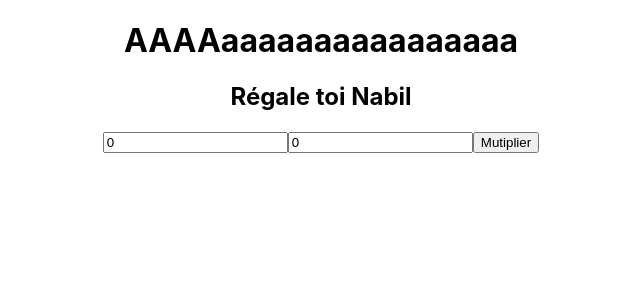
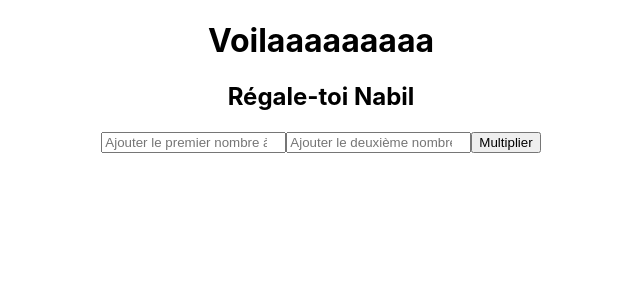
Before and after one commit to Zakelo1/UAUUAOIDOIZ, a React (Create React App) app: page / in a window 1280 px wide. Shown: the top 300 px of the page, without its empty margins (319-959 px from the left). Built offline with nearby package versions, Linux system fonts and the light colour scheme.

Commit message:
Mise à jour des fichiers App.js et Multiplication.js

```diff
--- a/src/App.js
+++ b/src/App.js
@@ -5,7 +5,7 @@ import Multiplication from './Multiplication';
 function App() {
   return (
     <div className="App">
-      <h1>AAAAaaaaaaaaaaaaaaaa</h1>
+      <h1>Voilaaaaaaaaa</h1>
       <Multiplication />
     </div>
   );
--- a/src/Multiplication.js
+++ b/src/Multiplication.js
@@ -1,45 +1,51 @@
-import {useState} from 'react';
+import { useState } from 'react';
 
 const Multiplication = () => {
-    const [premiernombre, setpremiernombre] = useState(0)
-    const [deuxièmenombre, setdeuxièmenombre] = useState(0)
-    const [produits, setproduits] = useState(null)
-    const [historique, sethistorique] = useState([])
-    const Multiplication1 = () =>{
-        setproduits(premiernombre * deuxièmenombre)
-        sethistorique([...historique, `${premiernombre} * ${deuxièmenombre} = ${produits}`])
-    }
-    const supprimer = (index) =>{
-        sethistorique(historique.filter((_, i) => i !== index));
-    }
-    const premiernombrechange = (event) => {
-        setpremiernombre(Number(event.target.value))
-    }
-    const deuxièmenombrechange = (event) => {
-        setdeuxièmenombre(Number(event.target.value))
-    }
+    const [premierNombre, setPremierNombre] = useState("");
+    const [deuxiemeNombre, setDeuxiemeNombre] = useState("");
+    const [produit, setProduit] = useState(null);
+    const [historique, setHistorique] = useState([]);
+
+    const multiplier = () => {
+        const resultat = premierNombre * deuxiemeNombre;
+        setProduit(resultat);
+        setHistorique([...historique, `${premierNombre} * ${deuxiemeNombre} = ${resultat}`]);
+    };
+
+    const supprimer = (index) => {
+        setHistorique(historique.filter((_, i) => i !== index));
+    };
+
+    const handlePremierNombreChange = (event) => {
+        setPremierNombre(Number(event.target.value));
+    };
+
+    const handleDeuxiemeNombreChange = (event) => {
+        setDeuxiemeNombre(Number(event.target.value));
+    };
 
     return (
         <div>
-            <h2>Régale toi Nabil</h2>
-            <input type="number"
-            placeholder='Ajouter le premier nombre à multiplier' value={premiernombre}
-            onChange={premiernombrechange}/>
-             <input type="number"
-             placeholder='Ajouter le deuxième nombre à multiplier'
-             value={deuxièmenombre}
-             onChange={deuxièmenombrechange}
-              />
-            <button onClick={Multiplication1}>Mutiplier</button>
-            {produits !== null && (
-                <p>Le produits est : {produits}</p>
-            )}
+            <h2>Régale-toi Nabil</h2>
+            <input
+                type="number"
+                placeholder="Ajouter le premier nombre à multiplier"
+                value={premierNombre}
+                onChange={handlePremierNombreChange}
+            />
+            <input
+                type="number"
+                placeholder="Ajouter le deuxième nombre à multiplier"
+                value={deuxiemeNombre}
+                onChange={handleDeuxiemeNombreChange}
+            />
+            <button onClick={multiplier}>Multiplier</button>
+            {produit !== null && <p>Le produit est : {produit}</p>}
             <ul>
                 {historique.map((item, index) => (
-                    <li key={index} >{item}
-                    <button onClick={()=> supprimer(index)}
-
-                    >Supprime</button>
+                    <li key={index}>
+                        {item}
+                        <button onClick={() => supprimer(index)}>Supprimer</button>
                     </li>
                 ))}
             </ul>
```
